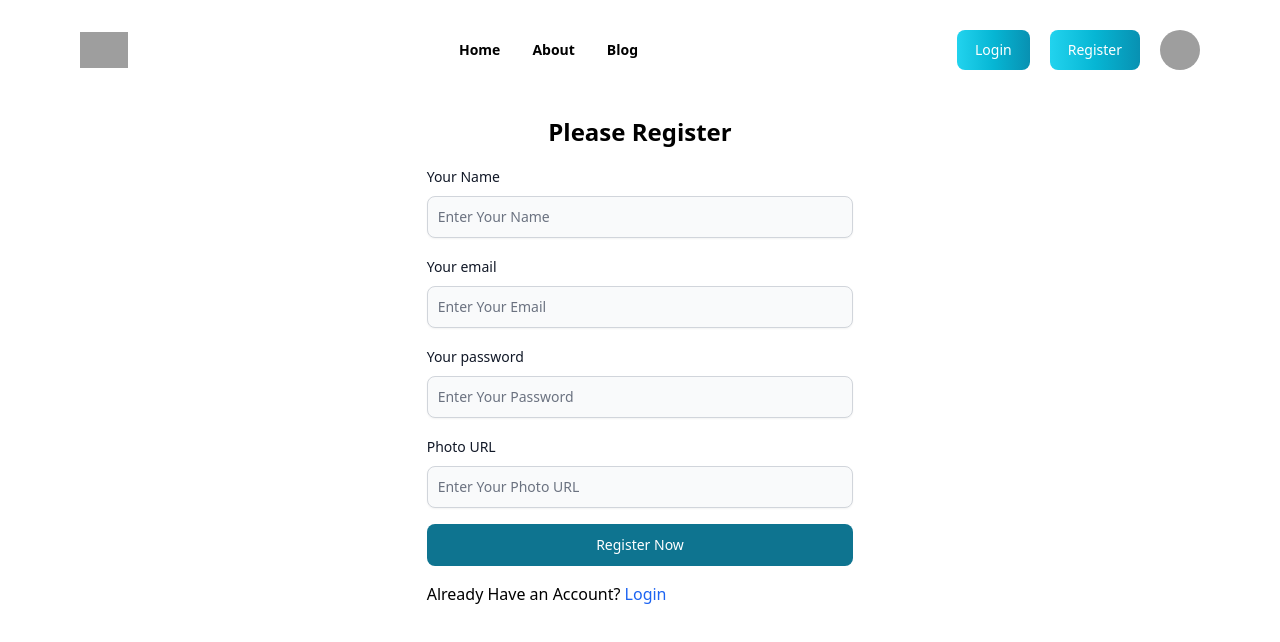
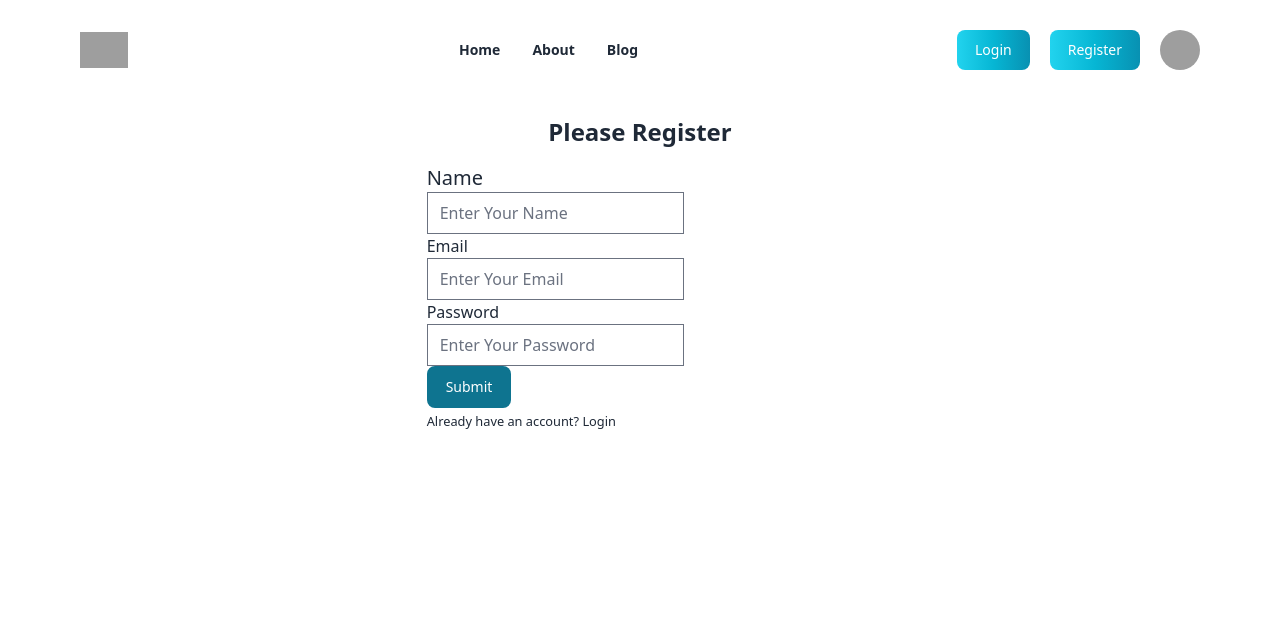
Before and after one commit to sohagrana921/Great-British-Chefs-Client, a React (Vite) app: page /register in a window 1280 px wide. Shown: the top 642 px of the page. Built offline with nearby package versions, Linux system fonts and the light colour scheme; grey boxes are pictures that could not be loaded.

Commit message:
chefs special recipes done

```diff
--- a/package.json
+++ b/package.json
@@ -10,6 +10,7 @@
     "preview": "vite preview"
   },
   "dependencies": {
+    "daisyui": "^2.51.6",
     "firebase": "^9.21.0",
     "flowbite": "^1.6.5",
     "flowbite-react": "^0.4.4",
--- a/src/components/ChefRecipes.jsx
+++ b/src/components/ChefRecipes.jsx
@@ -1,8 +1,9 @@
 import { Card } from "flowbite-react";
-import React, { useEffect, useState } from "react";
+import React from "react";
 import { HiThumbUp } from "react-icons/hi";
 import { useLoaderData, useParams } from "react-router-dom";
-import RecipesCards from "./RecipesCards";
+
+import Recipes from "./Recipes";
 
 const ChefRecipes = () => {
   const data = useParams();
@@ -10,6 +11,7 @@ const ChefRecipes = () => {
   const filterData = chefs.find((p) => p.id == data.id);
 
   const {
+    id,
     chef_picture,
     chef_name,
     bio,
@@ -18,14 +20,6 @@ const ChefRecipes = () => {
     num_recipes,
   } = filterData;
 
-  const [recipes, setRecipes] = useState([]);
-  useEffect(() => {
-    fetch("http://localhost:4000/recipes")
-      .then((res) => res.json())
-      .then((data) => setRecipes(data))
-      .catch((error) => console.error(error));
-  }, []);
-  //   console.log(recipes);
   return (
     <div className="mx-auto my-container">
       <Card>
@@ -61,10 +55,8 @@ const ChefRecipes = () => {
       <h1 className="text-4xl text-center font-bold my-16 text-blue-800">
         Chef's recipes
       </h1>
-      <div className="md:grid grid-cols-3  my-20 gap-4">
-        {recipes.map((recipe) => (
-          <RecipesCards key={recipe.recipe_id} recipe={recipe}></RecipesCards>
-        ))}
+      <div>
+        <Recipes id={data.id}></Recipes>
       </div>
     </div>
   );
--- a/src/components/Chefs.jsx
+++ b/src/components/Chefs.jsx
@@ -1,6 +1,6 @@
 import React, { useEffect, useState } from "react";
 import ChefsCards from "./ChefsCards";
-import RecipesCards from "./RecipesCards";
+import RecipesCards from "./Recipes";
 
 const Chefs = () => {
   const [chefs, setChefs] = useState([]);
--- /dev/null
+++ b/src/components/Recipes.jsx
@@ -0,0 +1,28 @@
+import React, { useEffect, useState } from "react";
+
+import RecipesCards from "./RecipesCards";
+const Recipes = ({ id }) => {
+  const [recipes, setRecipes] = useState([]);
+  useEffect(() => {
+    fetch("http://localhost:4000/recipes")
+      .then((res) => res.json())
+      .then((data) => setRecipes(data))
+      .catch((error) => console.error(error));
+  }, []);
+  const filterRecipes = recipes.filter((p) => p.chef_id == id);
+
+  return (
+    <div>
+      <div className="md:grid grid-cols-3 gap-4">
+        {filterRecipes.map((chefSpecial) => (
+          <RecipesCards
+            key={chefSpecial.id}
+            chefSpecial={chefSpecial}
+          ></RecipesCards>
+        ))}
+      </div>
+    </div>
+  );
+};
+
+export default Recipes;
--- a/src/components/RecipesCards.jsx
+++ b/src/components/RecipesCards.jsx
@@ -1,5 +1,4 @@
-import { Button, Card, Toast } from "flowbite-react";
-import React, { useEffect, useState } from "react";
+import React, { useState } from "react";
 
 import {
   FaEye,
@@ -12,20 +11,24 @@ import {
 import toast, { Toaster } from "react-hot-toast";
 import { HiCheck } from "react-icons/hi";
 import Rating from "react-rating";
-const RecipesCards = ({ recipe }) => {
+import { Button, Card } from "flowbite-react";
+const RecipesCards = ({ chefSpecial }) => {
+  const { recipe_name, ingredients, cooking_method, rating, recipe_picture } =
+    chefSpecial;
   const [favorite, setFavorite] = useState(false);
-  const { name, pic, ingredients, cookingMethod, rating, recipe_id } = recipe;
+
   const handleFavoriteRecipe = () => {
     setFavorite(true);
     toast.success("The recipe added in your favorite");
   };
-
   return (
+    <div>
       <div className="max-w-sm">
-      <Card imgSrc={pic}>
+        <Card>
+          <img className="h-52" src={recipe_picture} alt="" />
           <a href="#">
             <h5 className="text-xl font-semibold tracking-tight text-gray-900 dark:text-white">
-            {name}
+              {recipe_name}
             </h5>
           </a>
           <p>
@@ -36,7 +39,7 @@ const RecipesCards = ({ recipe }) => {
           </p>
           <p>
             <span className="text-lg font-bold"> Cooking Method : </span>
-          <small>{cookingMethod}</small>
+            <small>{`${cooking_method.slice(0, 100)}.`}</small>
           </p>
 
           <div className="flex items-center gap-2">
@@ -60,8 +63,8 @@ const RecipesCards = ({ recipe }) => {
                 outline={true}
                 pill={true}
               >
-              <span className="text-lg font-bold ">Favorite</span>
-              <FaHeart className="h-6 w-6 text-red-600 ml-2" />
+                <span className=" font-bold mr-1 ">Favorite</span>
+                <FaHeart className="h-5 w-5 text-red-600 " />
               </Button>
               <Toaster />
             </div>
@@ -69,6 +72,7 @@ const RecipesCards = ({ recipe }) => {
           </div>
         </Card>
       </div>
+    </div>
   );
 };
 
--- a/src/components/Register.jsx
+++ b/src/components/Register.jsx
@@ -1,69 +1,47 @@
-import { Button, Label, TextInput } from "flowbite-react";
+import { Button, Card, Checkbox, Label, TextInput } from "flowbite-react";
 import React from "react";
 import { Link } from "react-router-dom";
 
 const Register = () => {
+  const handleRegister = (e) => {
+    e.preventDefault();
+    const form = e.target;
+    const name = form.name.value;
+    const email = form.email.value;
+    const password = form.password.value;
+    console.log(name, email, password);
+  };
   return (
     <div className="mx-auto w-1/3 mt-4 mb-10">
       <h1 className="text-center text-2xl font-bold my-4">Please Register</h1>
-      <form className="flex flex-col gap-4">
-        <div>
-          <div className="mb-2 block">
-            <Label value="Your Name" />
+      <div>
+        <form onSubmit={handleRegister}>
+          <div>
+            <p className="text-xl">Name</p>
+            <input placeholder="Enter Your Name" type="text" name="name" />
           </div>
-          <TextInput
-            id="name"
-            type="text"
-            placeholder="Enter Your Name"
-            required={true}
-            shadow={true}
-          />
-        </div>
-        <div>
-          <div className="mb-2 block">
-            <Label value="Your email" />
+          <div>
+            <p>Email</p>
+            <input placeholder="Enter Your Email" type="email" name="email" />
           </div>
-          <TextInput
-            id="email2"
-            type="email"
-            placeholder="Enter Your Email"
-            required={true}
-            shadow={true}
-          />
-        </div>
-        <div>
-          <div className="mb-2 block">
-            <Label value="Your password" />
+          <div>
+            <p>Password</p>
+            <input
+              placeholder="Enter Your Password"
+              type="password"
+              name="password"
+            />
           </div>
-          <TextInput
-            id="password2"
-            type="password"
-            placeholder="Enter Your Password"
-            required={true}
-            shadow={true}
-          />
-        </div>
-        <div>
-          <div className="mb-2 block">
-            <Label value="Photo URL" />
-          </div>
-          <TextInput
-            id="name"
-            type="text"
-            placeholder="Enter Your Photo URL"
-            required={true}
-            shadow={true}
-          />
-        </div>
+          <Button type="submit">Submit</Button>
+        </form>
 
-        <Button type="submit">Register Now</Button>
-        <p className="text-secondary">
-          Already Have an Account?{" "}
-          <span className="text-blue-600">
-            <Link to="/login">Login</Link>
-          </span>
+        <p>
+          <small>
+            Already have an account? <Link to="/login">Login</Link>
+          </small>
         </p>
-      </form>
+        <p className="text-error"></p>
+      </div>
     </div>
   );
 };
--- a/tailwind.config.js
+++ b/tailwind.config.js
@@ -8,5 +8,5 @@ export default {
   theme: {
     extend: {},
   },
-  plugins: [require("flowbite/plugin")],
+  plugins: [require("flowbite/plugin"), require("daisyui")],
 };
```
Also changed, not shown: 1 other file (tests, documents, lock files or other folders). Lines whose indentation alone changed are shown as unchanged.
